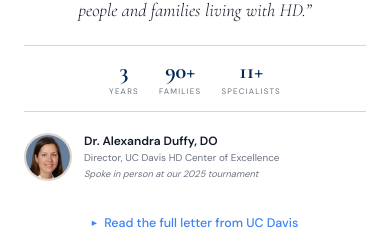
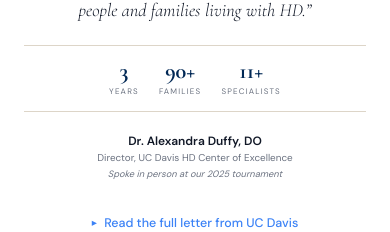
Before and after one commit to digitalalchemistalex/nvforhd, a Next.js app: page / in a window 390 px wide. Shown: the part 2928-3160 px from the top of the page. Built offline with nearby package versions, Linux system fonts and the light colour scheme.

Commit message:
Remove Dr. Duffy headshot from desktop and mobile attribution

```diff
--- a/app/page.tsx
+++ b/app/page.tsx
@@ -282,16 +282,11 @@ export default function HomePage() {
             ))}
           </div>
 
-          {/* Attribution — compact with headshot */}
-          <div style={{ display: 'flex', alignItems: 'center', gap: '0.75rem', marginTop: '0.25rem', textAlign: 'left' }}>
-            <div style={{ position: 'relative', width: '48px', height: '48px', borderRadius: '50%', overflow: 'hidden', flexShrink: 0, border: '2px solid var(--cream-3)' }}>
-              <Image src="/images/dr-duffy.png" alt="Dr. Alexandra Duffy, DO" fill style={{ objectFit: 'cover', objectPosition: 'center top' }} />
-            </div>
-            <div>
+          {/* Attribution */}
+          <div style={{ marginTop: '0.25rem' }}>
             <div style={{ fontFamily: 'var(--sans)', fontSize: '0.75rem', fontWeight: 600, color: 'var(--ink)' }}>Dr. Alexandra Duffy, DO</div>
             <div style={{ fontFamily: 'var(--sans)', fontSize: '0.62rem', color: 'var(--ink-faint)', marginTop: '0.1rem' }}>Director, UC Davis HD Center of Excellence</div>
             <div style={{ fontFamily: 'var(--sans)', fontSize: '0.58rem', color: 'var(--ink-dim)', marginTop: '0.1rem', fontStyle: 'italic' }}>Spoke in person at our 2025 tournament</div>
-            </div>
           </div>
 
           {/* Letter — open by default */}
@@ -457,16 +452,11 @@ export default function HomePage() {
               </div>
             </div>
 
-            {/* Attribution with headshot */}
-            <div style={{ display: 'flex', alignItems: 'center', justifyContent: 'center', gap: '1rem', marginTop: '0.5rem' }}>
-              <div style={{ position: 'relative', width: '64px', height: '64px', borderRadius: '50%', overflow: 'hidden', flexShrink: 0, border: '2px solid var(--cream-3)' }}>
-                <Image src="/images/dr-duffy.png" alt="Dr. Alexandra Duffy, DO — Director, UC Davis HD Center of Excellence" fill style={{ objectFit: 'cover', objectPosition: 'center top' }} />
-              </div>
-              <div style={{ textAlign: 'left' }}>
+            {/* Attribution */}
+            <div style={{ marginTop: '0.5rem' }}>
               <div style={{ fontFamily: 'var(--sans)', fontSize: '0.82rem', fontWeight: 600, color: 'var(--ink)' }}>Dr. Alexandra (Sasha) Duffy, DO</div>
               <div style={{ fontFamily: 'var(--sans)', fontSize: '0.7rem', color: 'var(--ink-faint)', marginTop: '0.2rem' }}>Director, UC Davis HD Center of Excellence</div>
               <div style={{ fontFamily: 'var(--sans)', fontSize: '0.62rem', color: 'var(--ink-dim)', marginTop: '0.15rem' }}>Clinical Professor · Vice Chair of Education · Dept. of Neurology</div>
-              </div>
             </div>
 
             {/* Expandable letter */}
```
Lines whose indentation alone changed are shown as unchanged.
